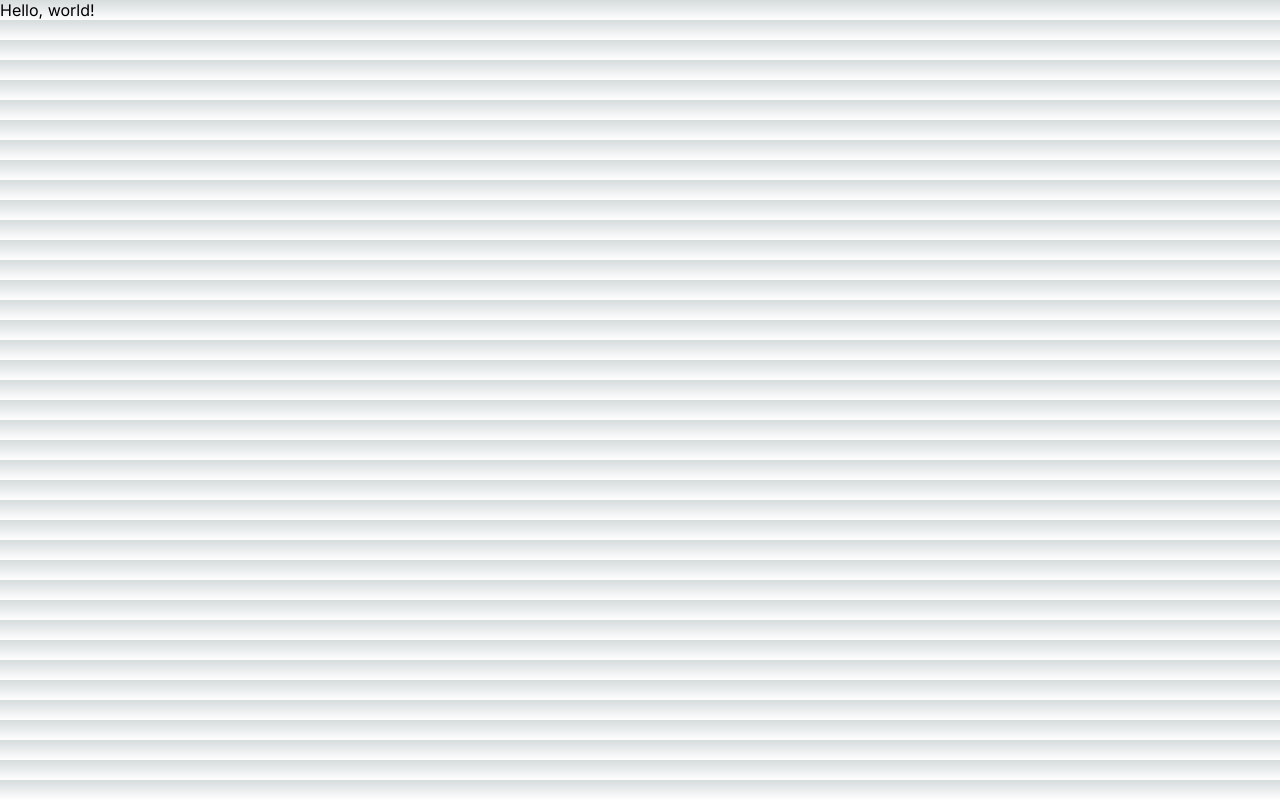
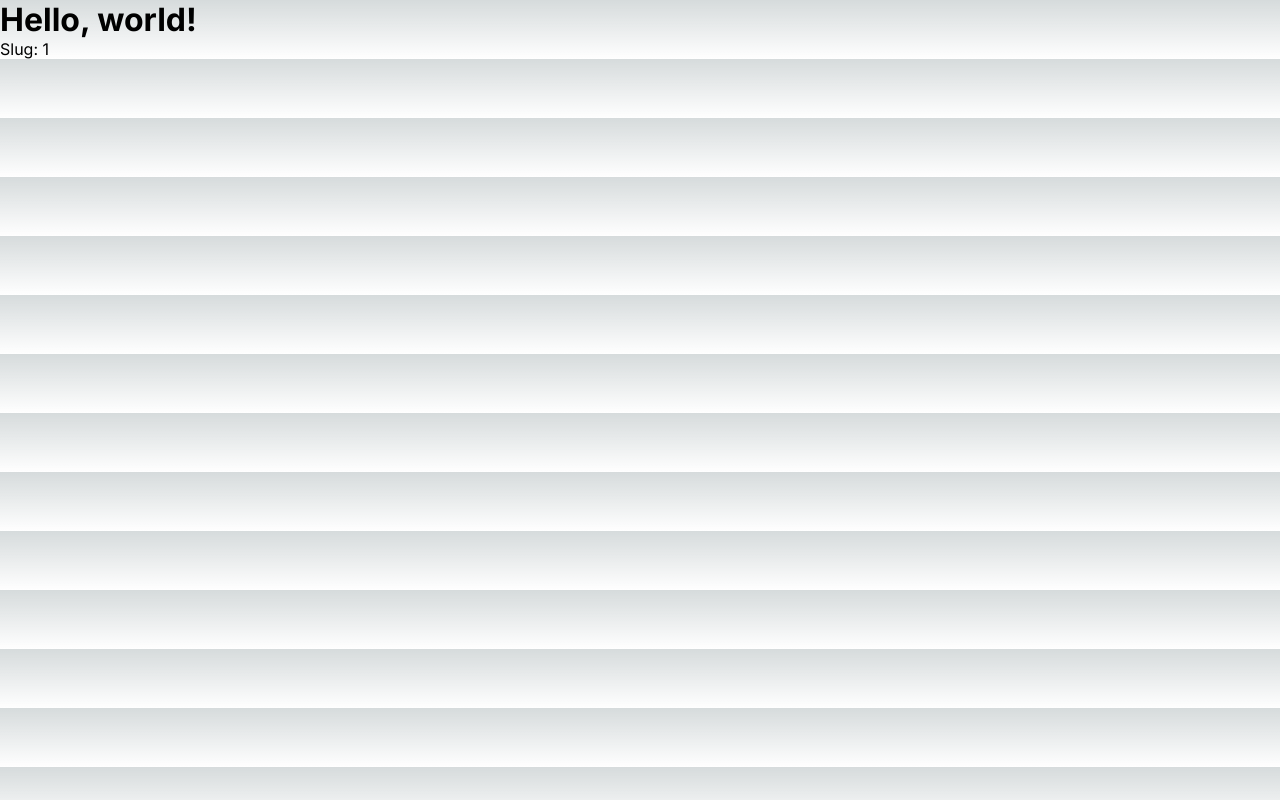
Before and after one commit to adriantoddross/blog, a Next.js app: page /blog/1 in a window 1280 px wide. Built offline with nearby package versions, Linux system fonts and the light colour scheme.

Commit message:
Test slug on blog page

```diff
--- a/src/app/blog/[slug]/page.tsx
+++ b/src/app/blog/[slug]/page.tsx
@@ -1,3 +1,17 @@
-export default function Home() {
-  return <main>Hello, world!</main>;
+export default function Home({ params }: { params: { slug: string } }) {
+  const { slug } = params;
+
+  return (
+    <main>
+      <h1>Hello, world!</h1>
+      <p>Slug: {slug}</p>
+    </main>
+  );
+
+  async function getBlogPost() {
+    "use server";
+    // get slug from context
+    // import gray matter config
+    // return props: title, frontmatter and markdown
+  }
 }
```
